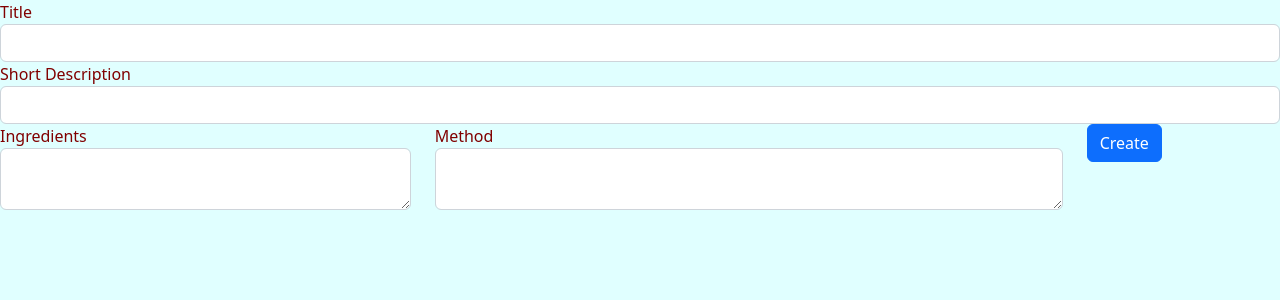
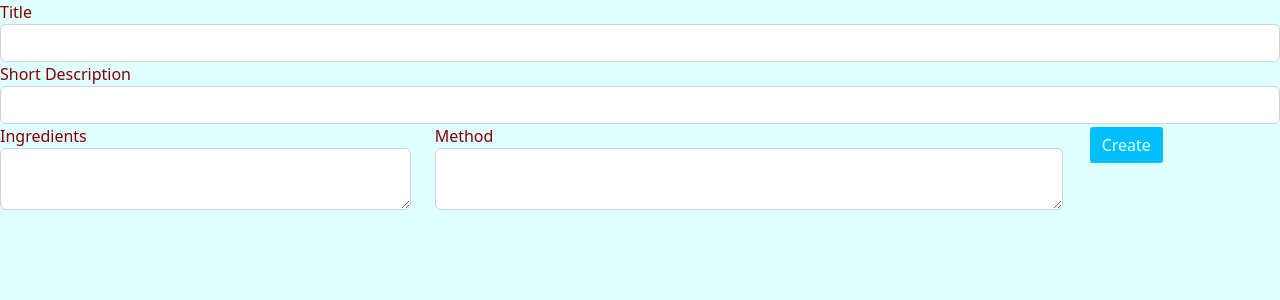
Before and after one commit to Code-Institute-Submissions/jmarcosdias-tasty_JuneResub, a Django app: page /create_recipe/ in a window 1280 px wide. Shown: the part 66-366 px from the top of the page. Run offline with Django 3.2, Linux system fonts and the light colour scheme; the visitor is signed in with stand-in values (Sample User, id 1).

Commit message:
Style view recipe list
Buttons styled and nicely positioned

```diff
--- a/static/css/style.css
+++ b/static/css/style.css
@@ -31,3 +31,17 @@ body {
 body {
     background-color:lightcyan
 }
+
+.btn-primary {
+    --bs-btn-color: lightcyan;
+    --bs-btn-bg: deepskyblue;
+    --bs-btn-border-color: deepskyblue;
+    --bs-btn-hover-color: lightcyan;
+    --bs-btn-hover-bg: deepskyblue;
+    --bs-btn-hover-border-color: orange;
+    --bs-btn-focus-shadow-rgb: 255,165,0;
+    --bs-btn-active-color: lightcyan;
+    --bs-btn-active-bg: deepskyblue;
+    --bs-btn-active-border-color: deepskyblue;
+    border: 0.2rem solid
+}
--- a/templates/index.html
+++ b/templates/index.html
@@ -21,7 +21,7 @@
     <!-- Recipe list -->
     <div class="container-fluid">
       <div class="row">
-        <div class="col">
+        <div class="col mt-4">
           {% if user.is_authenticated %}
             <a href="{% url 'create_recipe' %}" class="btn btn-primary">Create</a>
           {% endif %}
@@ -38,8 +38,8 @@
                 <div class="card-body">
                   <p class="card-text">{% autoescape off %}{{ recipe.short_description }}{% endautoescape %}</p>
                   {% if user.is_authenticated and user == recipe.author %}
-                    <a href="{% url 'edit_recipe' recipe.slug  %}" class="btn btn-primary">Edit</a>
-                    <a href="{% url 'delete_recipe' recipe.slug  %}" class="btn btn-primary">Delete</a>
+                    <a href="{% url 'edit_recipe' recipe.slug  %}" class="mt-4 btn btn-primary">Edit</a>
+                    <a href="{% url 'delete_recipe' recipe.slug  %}" class="mt-4 btn btn-primary">Delete</a>
                   {% endif %}
                 </div>
               </div>
```
